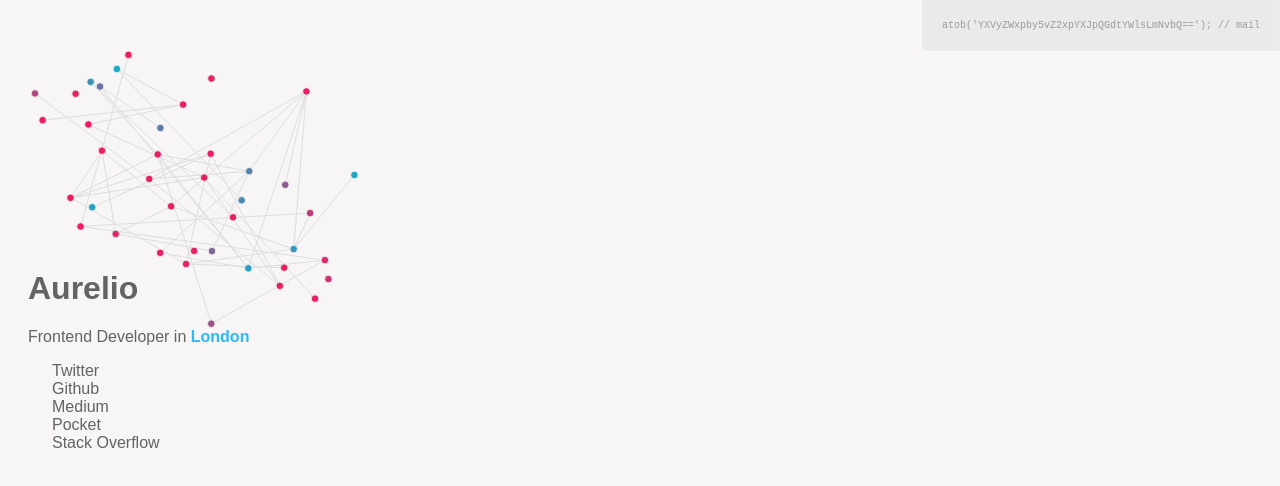
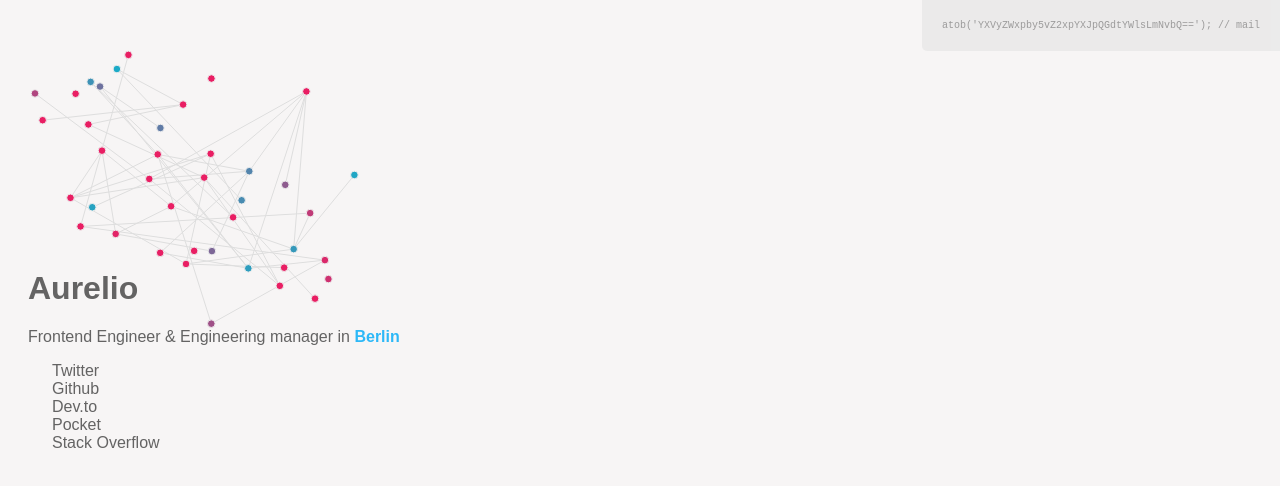
Before and after one commit to nobitagit/nobitagit.github.io, a plain HTML site: page index.html in a window 1280 px wide. Drawn offline with nearby package versions, Linux system fonts and the light colour scheme; a web font is replaced by a local one.

Commit message:
update location and links

```diff
--- a/index.html
+++ b/index.html
@@ -104,7 +104,7 @@
     <h1>Aurelio</h1>
     <article>
       <p>
-        Frontend Developer in <span class="high">London</span>
+        Frontend Engineer & Engineering manager in <span class="high">Berlin</span>
         <ul class="contacts-list">
           <li>
             <a class="contact-list__anchor contact-list__anchor--tw" href="https://twitter.com/aureliari">Twitter
@@ -117,8 +117,8 @@
             </a>
           </li>
           <li>
-            <a class="contact-list__anchor contact-list__anchor--md" href="https://medium.com/@nobita_">Medium
-            <span class="contact-list__anchor--username">@nobita_</span>
+            <a class="contact-list__anchor contact-list__anchor--md" href="https://dev.to/aurelio">Dev.to
+            <span class="contact-list__anchor--username">@aurelio</span>
             </a>
           </li>
           <li>
```
